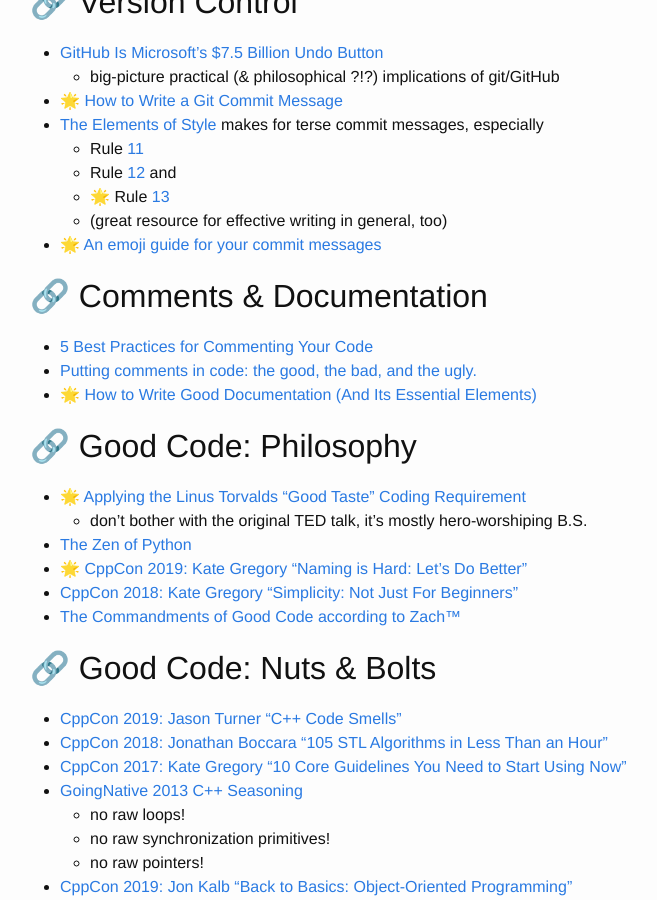
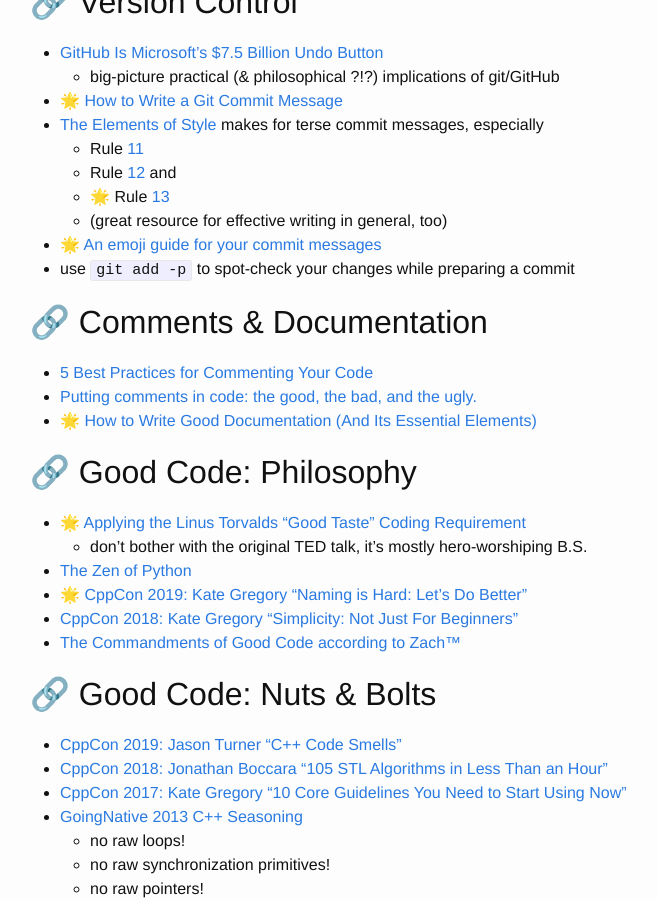
Before and after one commit to mmore500/mmore500.github.io, a Jekyll site: the page built from blog_professional/_posts/2020-06-04-soap-box.md, in a window 1280 px wide and 900 px high, scrolled down 537 px. Shown: the whole window, without its empty margins (240-897 px from the left). Built offline with Jekyll 4.4.1, drawn with Linux system fonts in a browser that asks for light colours; emoji names are drawn with the system emoji font.

Commit message:
Add git detail

```diff
--- a/blog_professional/_posts/2020-06-04-soap-box.md
+++ b/blog_professional/_posts/2020-06-04-soap-box.md
@@ -22,6 +22,7 @@
   * :star2: Rule [13](https://www.gutenberg.org/files/37134/37134-h/37134-h.htm#Rule_13)
   * (great resource for effective writing in general, too)
 * :star2: [An emoji guide for your commit messages](https://gitmoji.carloscuesta.me/)
+* use `git add -p` to spot-check your changes while preparing a commit
 
 ## Comments & Documentation
 
```
